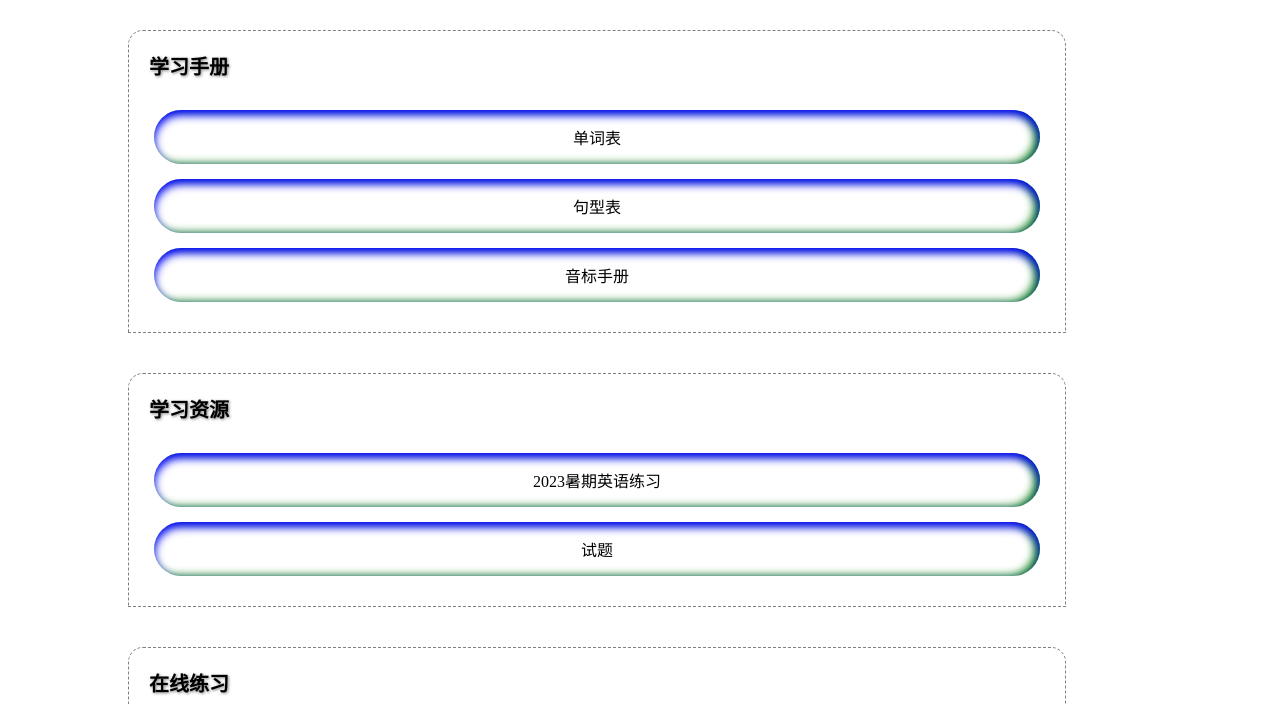
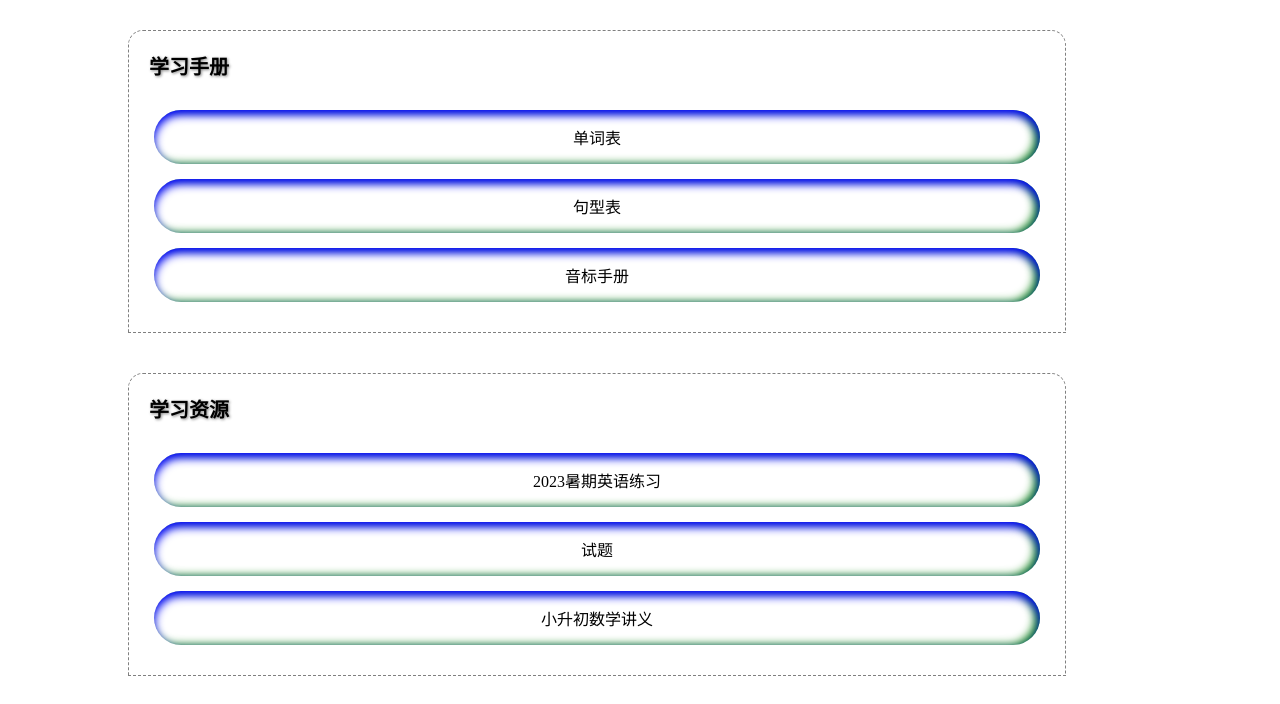
Before and after one commit to FlySkySwallow/English-Gas-Station, a plain HTML site: page templates/index.html in a window 1280 px wide. Shown: the part 65-769 px from the top of the page. Drawn offline with Linux system fonts and the light colour scheme.

Commit message:
Update index.html

```diff
--- a/templates/index.html
+++ b/templates/index.html
@@ -33,6 +33,7 @@
 <div class="items">
 <div class="item"><a href="2023exercise.html">2023暑期英语练习</a></div>
 <div class="item"><a href="#">试题</a></div>
+<div class="item"><a href="maths.html">小升初数学讲义</a></div>
 </div>
 </div>
 
```
